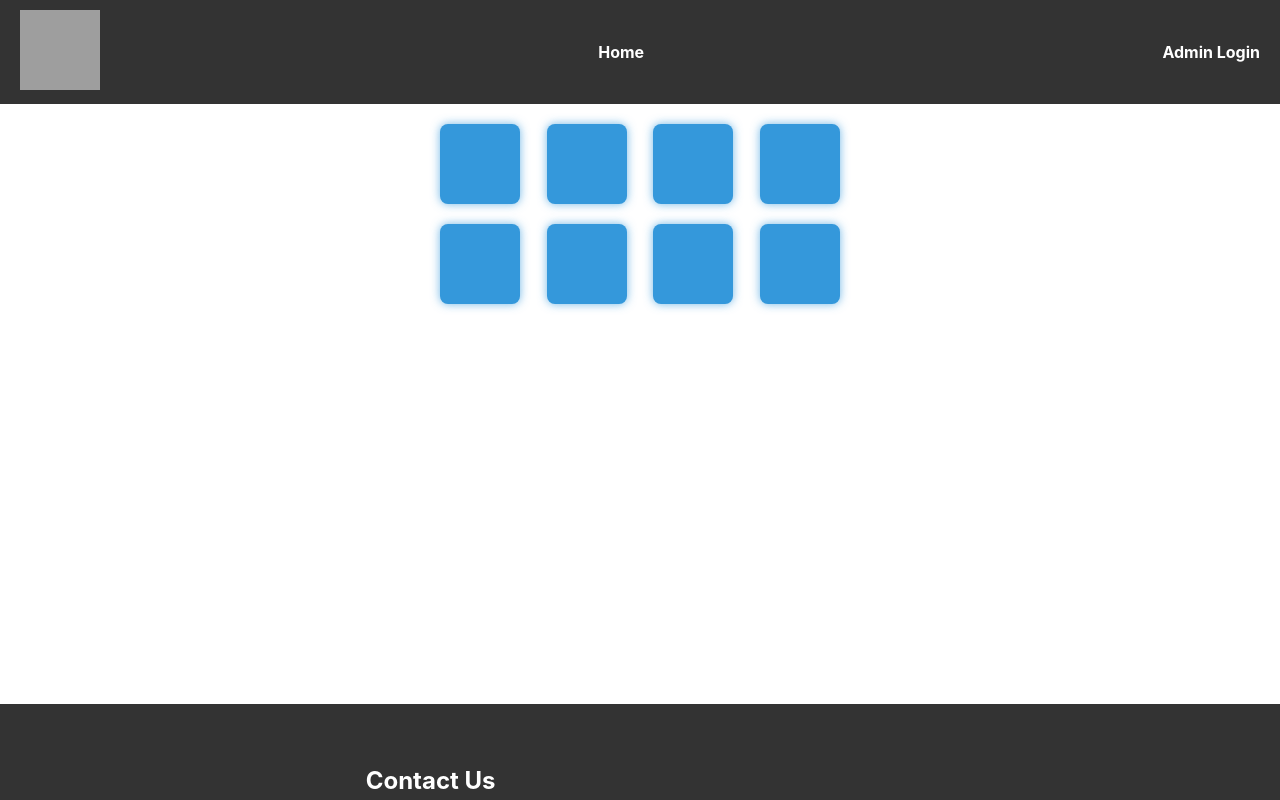
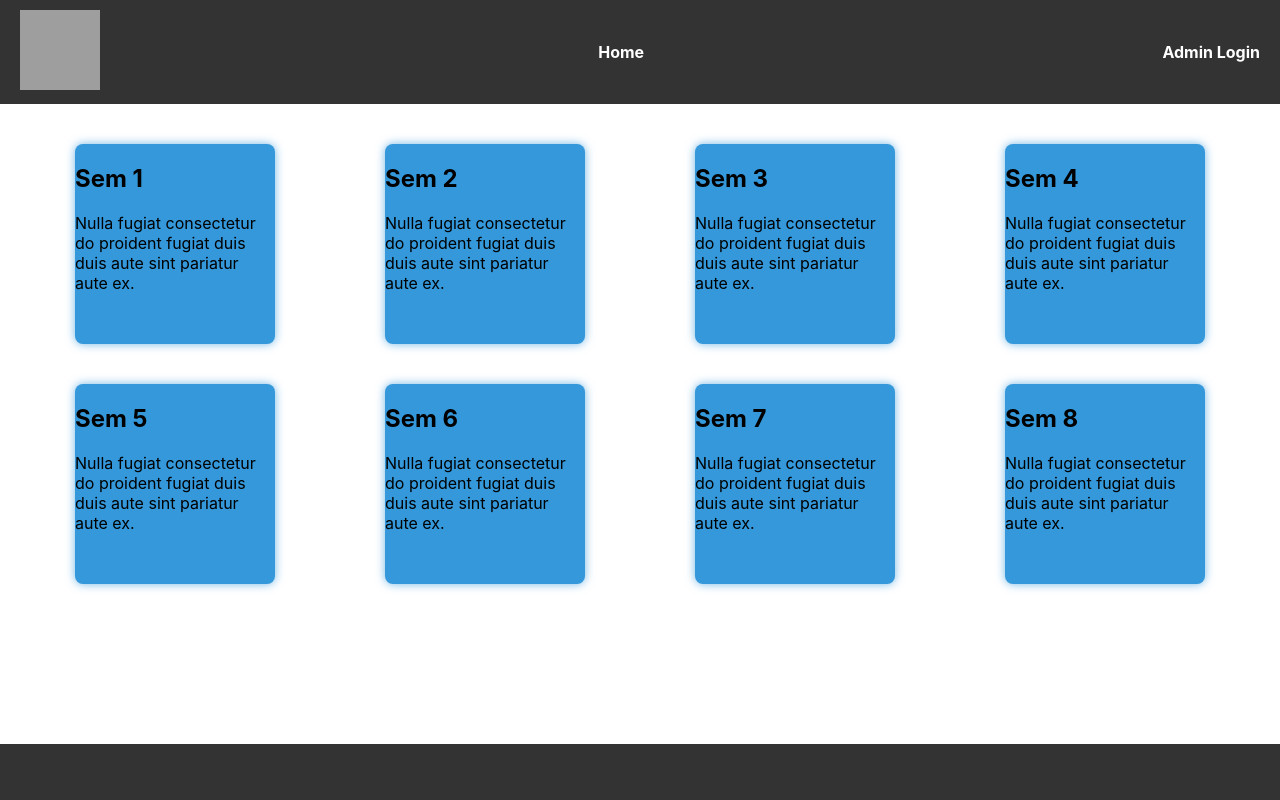
Before and after one commit to testOpsOrgs/ScholarHelpPortal, a React (Create React App) app in the folder UI/: page /4Y in a window 1280 px wide. Shown: the top 800 px of the page. Built offline with nearby package versions, Linux system fonts and the light colour scheme; grey boxes are pictures that could not be loaded.

Commit message:
Subject Page

```diff
--- a/UI/src/App.js
+++ b/UI/src/App.js
@@ -1,22 +1,23 @@
 import logo from './logo.svg';
 import './App.css';
 import Home from './views/Home';
-import {Route, Routes} from "react-router-dom";
+import { Route, Routes } from "react-router-dom";
 import Admin from './views/Admin';
 import Year from './views/Year';
 import TwoYearPage from './views/TwoYearPage';
 import FourYearPage from './views/FourYearPage';
 import Login from './views/Login';
-
+import SemesterSubjects from './views/SemesterSubjects';
 function App() {
   return (
     <Routes>
-      <Route strict exact path ="/" element={<Home/>}/>
-      <Route strict exact path='/Year' element={<Year/>}/>
-      <Route strict exact path='/Admin' element={<Admin/>}/>
-      <Route strict exact path='/2Y' element={<TwoYearPage/>}/>
-      <Route strict exact path='/4Y' element={<FourYearPage/>}/>
-      <Route strict exact path='/Login' element={<Login/>}/>
+      <Route strict exact path="/" element={<Home />} />
+      <Route strict exact path='/Year' element={<Year />} />
+      <Route strict exact path='/Admin' element={<Admin />} />
+      <Route strict exact path='/2Y' element={<TwoYearPage />} />
+      <Route strict exact path='/4Y' element={<FourYearPage />} />
+      <Route strict exact path='/Login' element={<Login />} />
+      <Route strict exact path="/semester/:year/:semester" element={<SemesterSubjects />}/>
     </Routes>
   );
 }
--- a/UI/src/views/FourYearPage.css
+++ b/UI/src/views/FourYearPage.css
@@ -1,22 +1,23 @@
 /* YourComponent.css */
-.main-container {
+.main-container4Y {
 	display: flex;
 	flex-direction: column;
 	align-items: center;
-	height: 70vh; /* Adjust the height as needed */
+	height: 75vh; /* Adjust the height as needed */
 	padding: 20px; /* Add padding to the main container */
   }
 
-  .row {
+  .row4Y {
 	display: flex;
-	justify-content: space-between;
-	max-width: 400px; /* Set your desired maximum width for each row */
+	justify-content: space-around;
+	/*max-width: 400px; /* Set your desired maximum width for each row */
 	width: 100%; /* Ensure each row takes the full width */
+	margin-top: 20px;
   }
 
-  .square {
-	width: 80px; /* Adjust the width as needed */
-	height: 80px; /* Adjust the height as needed */
+  .square4Y {
+	width: 200px; /* Adjust the width as needed */
+	height: 200px; /* Adjust the height as needed */
 	background-color: #3498db; /* Set your desired background color */
 	border-radius: 8px; /* Optional: Add border-radius for rounded corners */
 	box-shadow: 0 0 10px rgba(52, 152, 219, 0.7); /* Initial glow effect */
@@ -24,7 +25,7 @@
 	margin-bottom: 20px; /* Add space between the squares */
   }
 
-  .square:hover {
+  .square4Y:hover {
 	transform: scale(1.1); /* Increase size on hover */
 	box-shadow: 0 0 20px rgba(52, 152, 219, 1); /* Glow effect on hover */
   }
--- a/UI/src/views/FourYearPage.js
+++ b/UI/src/views/FourYearPage.js
@@ -2,26 +2,58 @@ import React from "react";
 import Header from "../components/Header";
 import Footer from "../components/Footer";
 import '../views/FourYearPage.css';
+import { useNavigate } from "react-router-dom";
 
-export default function FourYearPage(){
-	return(
+export default function FourYearPage() {
+	const navigate = useNavigate();
+	const year = "year4";
+
+	const handleSemesterClick = (semester) => {
+		navigate(`/semester/${year}/${semester}`);
+	};
+
+	return (
 		<div>
-			<Header/>
-			<div className="main-container">
-				<div className="row">
-				<div className="square"></div>
-				<div className="square"></div>
-				<div className="square"></div>
-				<div className="square"></div>
+			<Header />
+			<div className="main-container4Y">
+				<div className="row4Y">
+					<div className="square4Y" onClick={() => handleSemesterClick('sem1')}>
+						<h2>Sem 1</h2>
+						<p>Nulla fugiat consectetur do proident fugiat duis duis aute sint pariatur aute ex.</p>
+					</div>
+					<div className="square4Y" onClick={() => handleSemesterClick('sem2')}>
+						<h2>Sem 2</h2>
+						<p>Nulla fugiat consectetur do proident fugiat duis duis aute sint pariatur aute ex.</p>
+					</div>
+					<div className="square4Y" onClick={() => handleSemesterClick('sem3')}>
+						<h2>Sem 3</h2>
+						<p>Nulla fugiat consectetur do proident fugiat duis duis aute sint pariatur aute ex.</p>
+					</div>
+					<div className="square4Y" onClick={() => handleSemesterClick('sem4')}>
+						<h2>Sem 4</h2>
+						<p>Nulla fugiat consectetur do proident fugiat duis duis aute sint pariatur aute ex.</p>
+					</div>
 				</div>
-				<div className="row">
-				<div className="square"></div>
-				<div className="square"></div>
-				<div className="square"></div>
-				<div className="square"></div>
+				<div className="row4Y">
+					<div className="square4Y" onClick={() => handleSemesterClick('sem5')}>
+						<h2>Sem 5</h2>
+						<p>Nulla fugiat consectetur do proident fugiat duis duis aute sint pariatur aute ex.</p>
+					</div>
+					<div className="square4Y" onClick={() => handleSemesterClick('sem6')}>
+						<h2>Sem 6</h2>
+						<p>Nulla fugiat consectetur do proident fugiat duis duis aute sint pariatur aute ex.</p>
+					</div>
+					<div className="square4Y" onClick={() => handleSemesterClick('sem7')}>
+						<h2>Sem 7</h2>
+						<p>Nulla fugiat consectetur do proident fugiat duis duis aute sint pariatur aute ex.</p>
+					</div>
+					<div className="square4Y" onClick={() => handleSemesterClick('sem8')}>
+						<h2>Sem 8</h2>
+						<p>Nulla fugiat consectetur do proident fugiat duis duis aute sint pariatur aute ex.</p>
+					</div>
 				</div>
 			</div>
-			<Footer/>
+			<Footer />
 		</div>
 	);
 }
--- /dev/null
+++ b/UI/src/views/SemesterSubjects.js
@@ -0,0 +1,115 @@
+// Import necessary dependencies from React Router
+import { useParams } from 'react-router-dom';
+
+// Import your components
+import React from 'react';
+import Footer from '../components/Footer';
+import Header from '../components/Header';
+
+
+export default function SemesterSubjects() {
+    const subject = {
+        year2:{
+            sem1: {
+                subject1: "ABC",
+                subject2: "XYZ",
+                subject3: "PQR",
+                subject4: "EFG",
+            },
+            sem2: {
+                subject1: "ABC2",
+                subject2: "XYZ2",
+                subject3: "PQR2",
+                subject4: "EFG2",
+            },
+            sem3: {
+                subject1: "ABC",
+                subject2: "XYZ",
+                subject3: "PQR",
+                subject4: "EFG",
+            },
+            sem4: {
+                subject1: "ABC",
+                subject2: "XYZ",
+                subject3: "PQR",
+                subject4: "EFG",
+            },
+        },
+        year4:{
+            sem1: {
+                subject1: "ABC",
+                subject2: "XYZ",
+                subject3: "PQR",
+                subject4: "EFG",
+            },
+            sem2: {
+                subject1: "ABC2",
+                subject2: "XYZ2",
+                subject3: "PQR2",
+                subject4: "EFG2",
+            },
+            sem3: {
+                subject1: "ABC",
+                subject2: "XYZ",
+                subject3: "PQR",
+                subject4: "EFG",
+            },
+            sem4: {
+                subject1: "ABC",
+                subject2: "XYZ",
+                subject3: "PQR",
+                subject4: "EFG",
+            },
+            sem5: {
+                subject1: "ABC",
+                subject2: "XYZ",
+                subject3: "PQR",
+                subject4: "EFG",
+            },
+            sem6: {
+                subject1: "ABC2",
+                subject2: "XYZ2",
+                subject3: "PQR2",
+                subject4: "EFG2",
+            },
+            sem7: {
+                subject1: "ABC",
+                subject2: "XYZ",
+                subject3: "PQR",
+                subject4: "EFG",
+            },
+            sem8: {
+                subject1: "ABC",
+                subject2: "XYZ",
+                subject3: "PQR",
+                subject4: "EFG",
+            }
+        }
+    };
+
+
+
+  const { year,semester } = useParams();
+
+  // Get the subjects for the selected semester
+  const semesterSubjects = subject[year][semester] || {};
+
+  return (
+    <div>
+      <Header />
+      <div className="main-container-landing">
+        <h1>Welcome to the Landing Page</h1>
+        <h2>Semester: {semester}</h2>
+        <div>
+          <h3>Subjects</h3>
+          <ul>
+            {Object.values(semesterSubjects).map((subject, index) => (
+              <li key={index}>{subject}</li>
+            ))}
+          </ul>
+        </div>
+      </div>
+      <Footer />
+    </div>
+  );
+}
--- a/UI/src/views/TwoYearPage.css
+++ b/UI/src/views/TwoYearPage.css
@@ -8,9 +8,9 @@
 	padding: 20px; /* Add padding to the main container */
   }
 
-  .square {
-	width: 100px;
-	height: 100px;
+  .square2Y {
+	width: 250px;
+	height: 250px;
 	background-color: #3498db; /* Set your desired background color */
 	border-radius: 8px; /* Optional: Add border-radius for rounded corners */
 	box-shadow: 0 0 10px rgba(52, 152, 219, 0.7); /* Initial glow effect */
@@ -18,11 +18,11 @@
 	margin-right: 20px; /* Add space between the squares */
   }
 
-  .square:last-child {
+  .square2Y:last-child {
 	margin-right: 0; /* Remove margin for the last square in the row */
   }
 
-  .square:hover {
+  .square2Y:hover {
 	transform: scale(1.1); /* Increase size on hover */
 	box-shadow: 0 0 20px rgba(52, 152, 219, 1); /* Glow effect on hover */
   }
--- a/UI/src/views/TwoYearPage.js
+++ b/UI/src/views/TwoYearPage.js
@@ -1,20 +1,60 @@
+
+// Import your components
 import React from "react";
 import Footer from "../components/Footer";
 import Header from "../components/Header";
 import '../views/TwoYearPage.css'
+import SemesterSubjects from './SemesterSubjects';
+import { useNavigate } from 'react-router-dom';
 
-export default function TwoYearPage(){
-	return(
+export default function TwoYearPage() {
+	// Your subject data
+
+
+	const navigate = useNavigate();
+	const year = "year2";
+
+	const handleSemesterClick = (semester) => {
+		navigate(`/semester/${year}/${semester}`);
+	};
+
+	return (
+
 		<div>
-			<Header/>
+			<Header />
 			<div className="main-container2Y">
-				<div className="square"> 1</div>
-				<div className="square"> 2</div>
-				<div className="square"> 3</div>
-				<div className="square"> 4</div>
+
+
+				<div className="square2Y" onClick={() => handleSemesterClick('sem1')}>
+					<h2>Sem 1</h2>
+					<p>Nulla fugiat consectetur do proident fugiat duis duis aute sint pariatur aute ex.</p>
+				</div>
+
+
+				<div className="square2Y" onClick={() => handleSemesterClick('sem2')}>
+					<h2>Sem 2</h2>
+					<p>Nulla fugiat consectetur do proident fugiat duis duis aute sint pariatur aute ex.</p>
+				</div>
+
+
+
+				<div className="square2Y" onClick={() => handleSemesterClick('sem4')}>
+					<h2>Sem 3</h2>
+					<p>Nulla fugiat consectetur do proident fugiat duis duis aute sint pariatur aute ex.</p>
+				</div>
+
+
+				<div className="square2Y" onClick={() => handleSemesterClick('sem4')}>
+					<h2>Sem 4</h2>
+					<p>Nulla fugiat consectetur do proident fugiat duis duis aute sint pariatur aute ex.</p>
+				</div>
+
 			</div>
-			<Footer/>
 
+
+
+			<Footer />
 		</div>
+
 	);
 }
```
Also changed, not shown: 1 other file (tests, documents, lock files or other folders).
